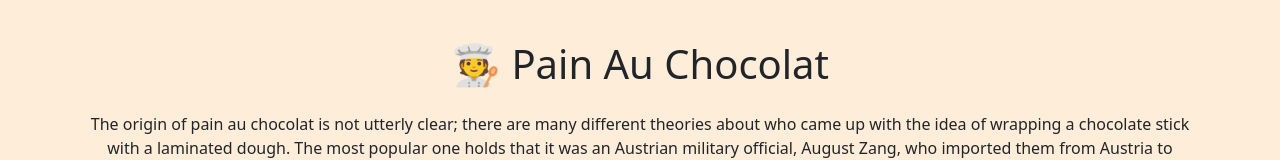
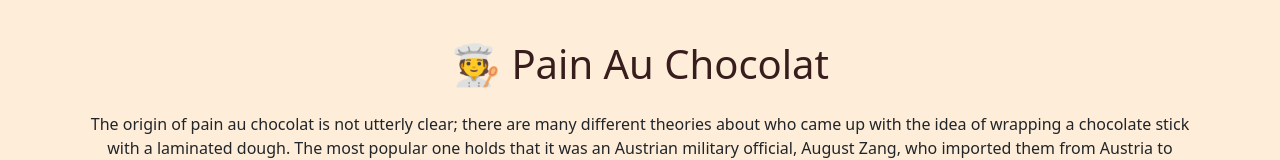
Before and after one commit to VikaKri/Pain-Au-Chocolat, a plain HTML site: page index.html in a window 1280 px wide. Shown: the top 160 px of the page. Drawn offline with nearby package versions, Linux system fonts and the light colour scheme.

Commit message:
Added css for h1

```diff
--- a/css/styles.css
+++ b/css/styles.css
@@ -6,6 +6,10 @@ body {
 h1,
 p {
   text-align: center;
+}
+
+h1 {
+  color: rgb(56, 29, 29);
 }
 
 .imageMain {
```
